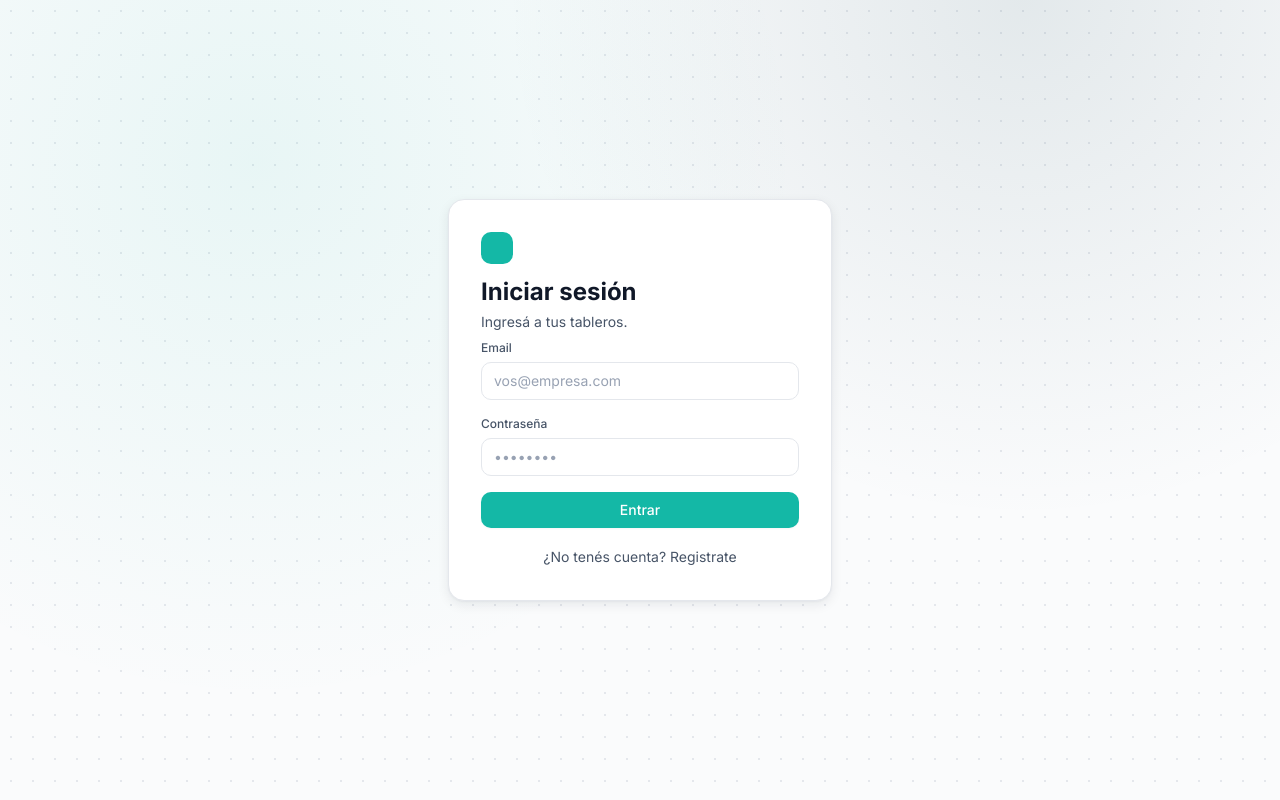
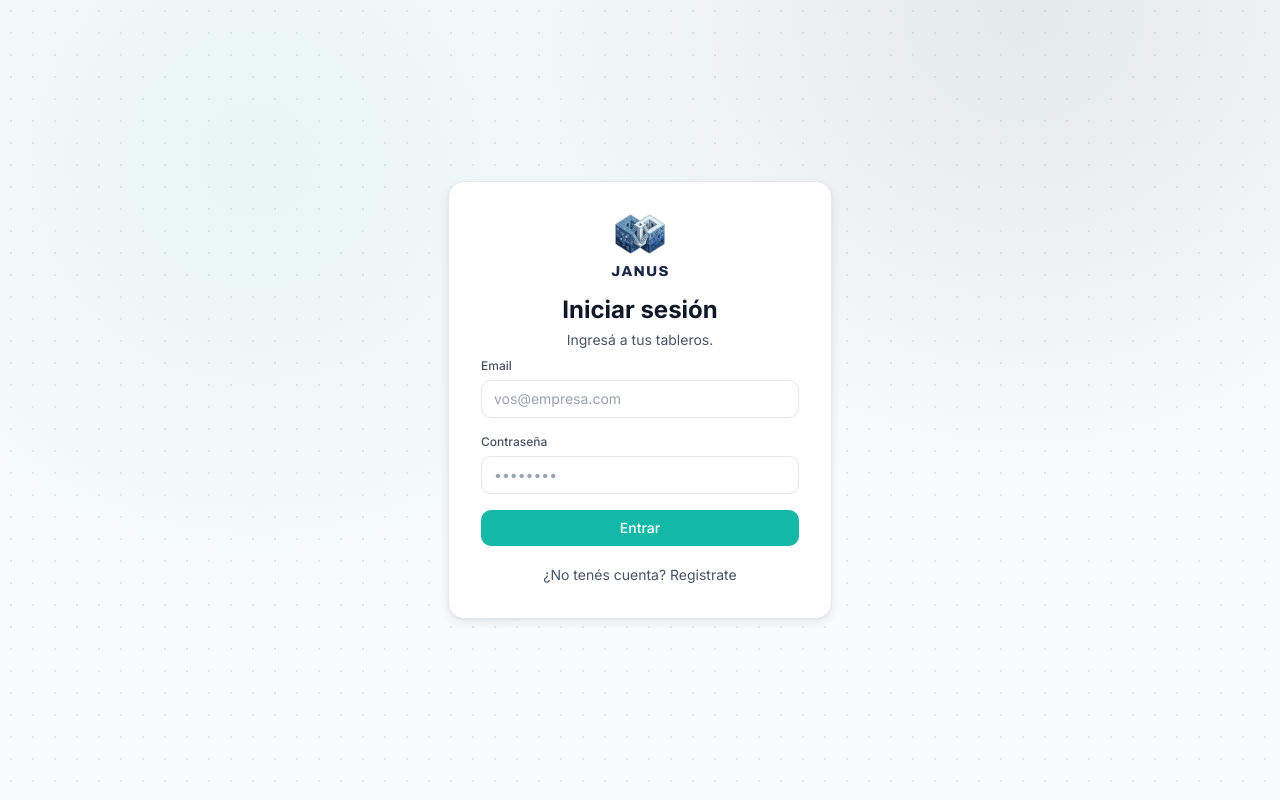
Before and after one commit to zerrmaximiliano-dev/kanban-postit, a Next.js app: page /login in a window 1280 px wide. Built offline with nearby package versions, Linux system fonts and the light colour scheme.

Commit message:
Play the Janus logo entrance animation on the login page

```diff
--- a/app/(auth)/login/page.tsx
+++ b/app/(auth)/login/page.tsx
@@ -5,6 +5,7 @@ import { useRouter, useSearchParams } from 'next/navigation';
 import { createClient } from '@/src/modules/identity/data/supabaseClient';
 import { Button } from '@/src/modules/ui/Button';
 import { Input } from '@/src/modules/ui/Input';
+import { JanusLogoReveal } from '@/src/modules/ui/JanusLogoReveal';
 
 export default function LoginPage() {
   return (
@@ -71,12 +72,12 @@ function LoginForm() {
         onSubmit={handleSubmit}
         className="relative w-96 space-y-4 rounded-card border border-border bg-surface p-8 shadow-elevation-md"
       >
-        <div className="mb-2">
-          <div className="mb-3 h-8 w-8 rounded-control bg-accent-500" aria-hidden="true" />
-          <h1 className="text-2xl font-bold text-ink">
+        <div className="mb-2 flex flex-col items-center text-center">
+          <JanusLogoReveal iconSize={72} entranceSpeed={900} idleFloat={false} sheenEffect={false} />
+          <h1 className="mt-3 text-2xl font-bold text-ink">
             {mode === 'signIn' ? 'Iniciar sesión' : 'Crear cuenta'}
           </h1>
-          <p className="mt-1 text-sm text-ink-muted">
+          <p className="mt-1 text-center text-sm text-ink-muted">
             {mode === 'signIn' ? 'Ingresá a tus tableros.' : 'Empezá a organizar tus proyectos.'}
           </p>
         </div>
```
